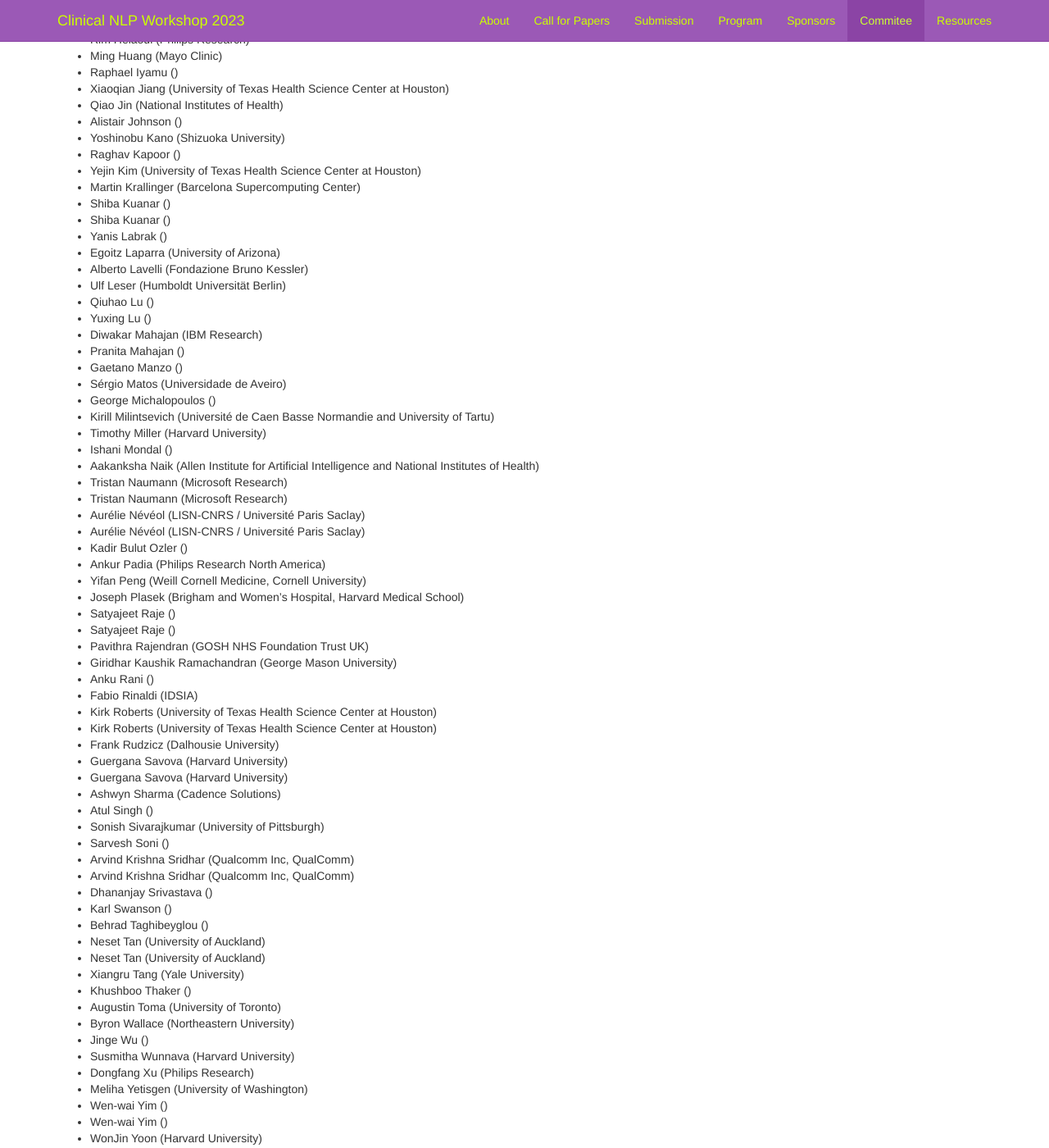
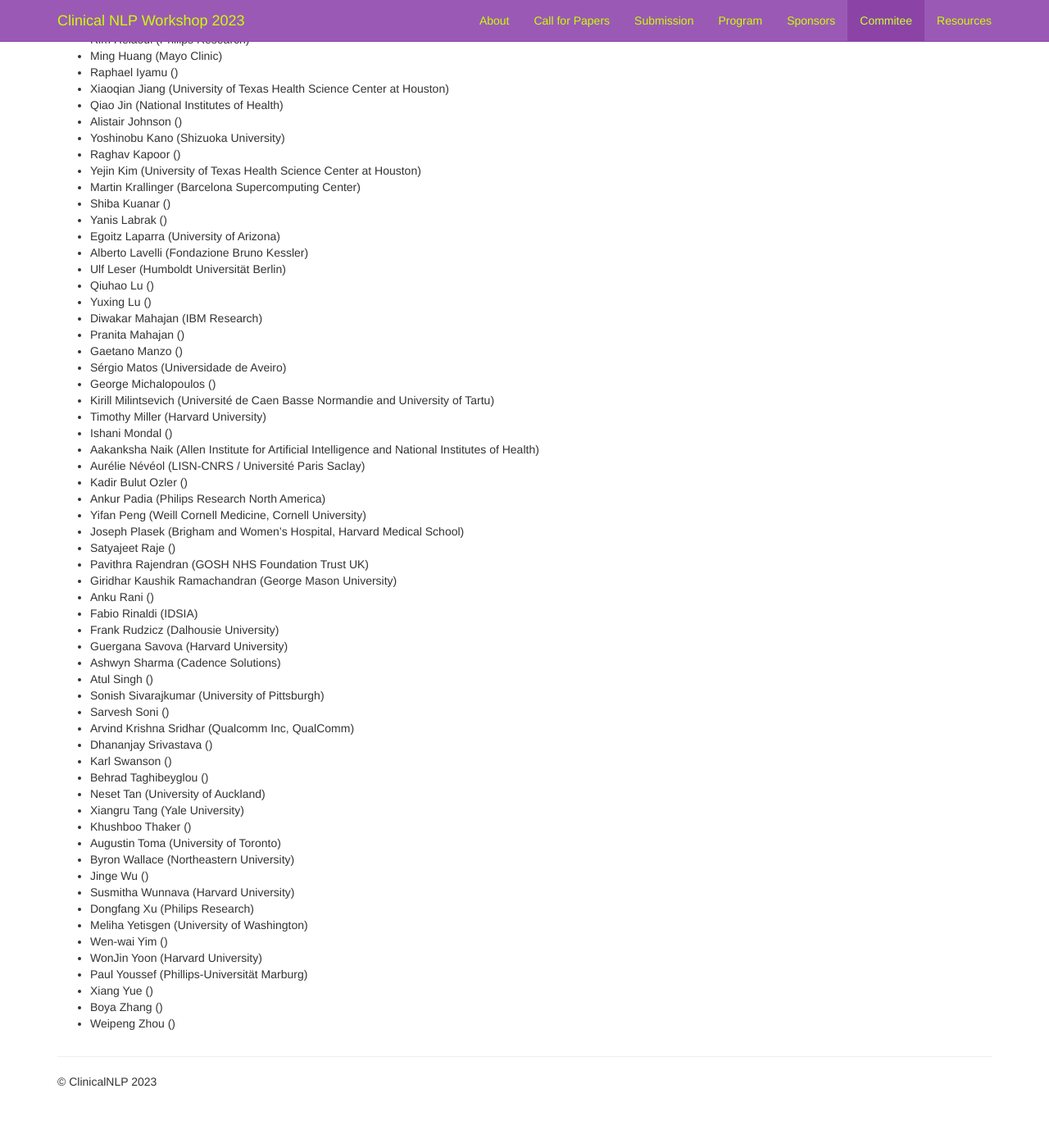
Before and after one commit to clinical-nlp/clinical-nlp.github.io, a Jekyll site: the page built from 2023/committee.md, in a window 1280 px wide and 1400 px high, scrolled down 964 px. Shown: the whole window at 82% size. Built offline with Jekyll 4.4.1, drawn with Linux system fonts in a browser that asks for light colours; nearby versions of some CDN libraries; comment, search, counter and statistics services are not loaded; after the commit the page ends 2323 px from its top, so only the background shows below that; some of the changed text lies outside the part shown.

Commit message:
Update program_committee.yml

```diff
--- a/_data/2023/program_committee.yml
+++ b/_data/2023/program_committee.yml
@@ -46,8 +46,7 @@
     first_name: Anna
     google_scholar_id: https://scholar.google.com.tw/citations?user=_Q1uzVYAAAAJ
     homepage: http://text-machine.cs.uml.edu
-    institution: University of Massachusetts, Lowell, University of Massachusetts
-      at Lowell and Amazon
+    institution: University of Massachusetts at Lowell and Amazon
     last_name: Rumshisky
     name: Anna Rumshisky
     semantic_scholar_id: https://www.semanticscholar.org/author/Anna-Rumshisky/1681193
@@ -343,12 +342,6 @@
     last_name: Kuanar
     name: Shiba Kuanar
     username: ~Shiba_Kuanar1
-  - emails: shiba.kuanar@mavs.uta.edu
-    first_name: Shiba
-    google_scholar_id: https://scholar.google.com/citations?user=hcR8BvgAAAAJ&hl=en
-    last_name: Kuanar
-    name: Shiba Kuanar
-    username: ~Shiba_Kuanar1
   - emails: yanis.labrak@univ-avignon.fr
     first_name: Yanis
     google_scholar_id: https://scholar.google.com/citations?user=DavIBZsJ4EgC&hl=fr&oi=ao
@@ -467,39 +460,6 @@
     name: Aakanksha Naik
     semantic_scholar_id: https://www.semanticscholar.org/author/Aakanksha-Naik/23175870
     username: ~Aakanksha_Naik1
-  - dblp_id: https://dblp.org/pid/148/5539
-    emails: tristan@microsoft.com
-    first_name: Tristan
-    google_scholar_id: https://scholar.google.com/citations?user=cjlSeqwAAAAJ&hl=en&oi=ao
-    homepage: https://www.microsoft.com/en-us/research/people/tristan/
-    institution: Microsoft Research
-    last_name: Naumann
-    name: Tristan Naumann
-    orcid: https://orcid.org/0000-0003-2150-1747
-    semantic_scholar_id: https://www.semanticscholar.org/author/Tristan-Naumann/40466858/
-    username: ~Tristan_Naumann1
-  - dblp_id: https://dblp.org/pid/148/5539
-    emails: tristan@microsoft.com
-    first_name: Tristan
-    google_scholar_id: https://scholar.google.com/citations?user=cjlSeqwAAAAJ&hl=en&oi=ao
-    homepage: https://www.microsoft.com/en-us/research/people/tristan/
-    institution: Microsoft Research
-    last_name: Naumann
-    name: Tristan Naumann
-    orcid: https://orcid.org/0000-0003-2150-1747
-    semantic_scholar_id: https://www.semanticscholar.org/author/Tristan-Naumann/40466858/
-    username: ~Tristan_Naumann1
-  - dblp_id: https://dblp.org/pid/37/3908
-    emails: aurelie.neveol@lisn.upsaclay.fr
-    first_name: Aurélie
-    google_scholar_id: https://scholar.google.com/citations?user=8uAT7BgAAAAJ&hl=fr
-    homepage: https://perso.limsi.fr/neveol
-    institution: LISN-CNRS / Université Paris Saclay
-    last_name: Névéol
-    name: Aurélie Névéol
-    orcid: https://orcid.org/0000-0002-1846-9144
-    semantic_scholar_id: https://www.semanticscholar.org/author/Aur%C3%A9lie-N%C3%A9v%C3%A9ol/1692256
-    username: ~Aurélie_Névéol1
   - dblp_id: https://dblp.org/pid/37/3908
     emails: aurelie.neveol@lisn.upsaclay.fr
     first_name: Aurélie
@@ -554,13 +514,6 @@
     last_name: Raje
     name: Satyajeet Raje
     username: ~Satyajeet_Raje1
-  - dblp_id: https://dblp.org/pid/04/11498.html
-    emails: satyajeet.raje@gmail.com
-    first_name: Satyajeet
-    google_scholar_id: https://scholar.google.com/citations?user=euvM3v0AAAAJ&hl=en
-    last_name: Raje
-    name: Satyajeet Raje
-    username: ~Satyajeet_Raje1
   - dblp_id: https://dblp.org/pid/185/5494
     emails: pavithra.rajendran@gosh.nhs.uk
     first_name: Pavithra
@@ -594,26 +547,6 @@
     name: Fabio Rinaldi
     orcid: http://orcid.org/0000-0001-5718-5462
     username: ~Fabio_Rinaldi1
-  - dblp_id: https://dblp.org/pid/59/1629
-    emails: kirkroberts@gmail.com
-    first_name: Kirk
-    google_scholar_id: https://scholar.google.com/citations?user=ukBG4CUAAAAJ&hl=en
-    institution: University of Texas Health Science Center at Houston
-    last_name: Roberts
-    name: Kirk Roberts
-    orcid: https://orcid.org/0000-0001-6525-5213
-    semantic_scholar_id: https://www.semanticscholar.org/author/Kirk-Roberts/1742509
-    username: ~Kirk_Roberts2
-  - dblp_id: https://dblp.org/pid/59/1629
-    emails: kirkroberts@gmail.com
-    first_name: Kirk
-    google_scholar_id: https://scholar.google.com/citations?user=ukBG4CUAAAAJ&hl=en
-    institution: University of Texas Health Science Center at Houston
-    last_name: Roberts
-    name: Kirk Roberts
-    orcid: https://orcid.org/0000-0001-6525-5213
-    semantic_scholar_id: https://www.semanticscholar.org/author/Kirk-Roberts/1742509
-    username: ~Kirk_Roberts2
   - dblp_id: https://dblp.org/pers/hd/r/Rudzicz:Frank
     emails: frank@dal.ca
     first_name: Frank
@@ -624,15 +557,6 @@
     name: Frank Rudzicz
     orcid: https://orcid.org/0000-0002-1139-3423
     username: ~Frank_Rudzicz2
-  - emails: guerganasavova@hotmail.com
-    first_name: Guergana
-    google_scholar_id: https://scholar.google.com/citations?user=9538Cr4AAAAJ&hl=en&oi=sra
-    institution: Harvard University
-    last_name: Savova
-    middle_name: K
-    name: Guergana K Savova
-    orcid: https://orcid.org/0000-0002-5887-200X
-    username: ~Guergana_K_Savova1
   - emails: guerganasavova@hotmail.com
     first_name: Guergana
     google_scholar_id: https://scholar.google.com/citations?user=9538Cr4AAAAJ&hl=en&oi=sra
@@ -677,13 +601,6 @@
     last_name: Sridhar
     name: Arvind Krishna Sridhar
     username: ~Arvind_Krishna_Sridhar1
-  - emails: arvindkrishna1997@gmail.com
-    first_name: Arvind Krishna
-    google_scholar_id: https://scholar.google.com/citations?user=bLD8eHoAAAAJ
-    institution: Qualcomm Inc, QualComm
-    last_name: Sridhar
-    name: Arvind Krishna Sridhar
-    username: ~Arvind_Krishna_Sridhar1
   - emails: dsrivast@iu.edu
     first_name: Dhananjay
     last_name: Srivastava
@@ -704,13 +621,6 @@
     last_name: Taghibeyglou
     name: Behrad Taghibeyglou
     username: ~Behrad_Taghibeyglou1
-  - emails: ntan607@aucklanduni.ac.nz
-    first_name: Neset
-    homepage: https://unidirectory.auckland.ac.nz/profile/neset-tan
-    institution: University of Auckland
-    last_name: Tan
-    name: Neset TAN
-    username: ~Neset_TAN1
   - emails: ntan607@aucklanduni.ac.nz
     first_name: Neset
     homepage: https://unidirectory.auckland.ac.nz/profile/neset-tan
@@ -793,24 +703,6 @@
     name: Wen-wai Yim
     semantic_scholar_id: https://www.semanticscholar.org/author/Wen-wai-Yim/38845771
     username: ~Wen-wai_Yim1
-  - dblp_id: https://dblp.org/pid/152/2666.html
-    emails: wenwaiyim@gmail.com
-    first_name: Wen-wai
-    google_scholar_id: https://scholar.google.com/citations?user=zLbXslcAAAAJ&hl=en
-    last_name: Yim
-    name: Wen-wai Yim
-    semantic_scholar_id: https://www.semanticscholar.org/author/Wen-wai-Yim/38845771
-    username: ~Wen-wai_Yim1
-  - emails: wonjin.yoon@childrens.harvard.edu
-    first_name: WonJin
-    google_scholar_id: https://scholar.google.com/citations?user=7xuGLSoAAAAJ
-    homepage: http://wonjin.info
-    institution: Harvard University
-    last_name: Yoon
-    name: WonJin Yoon
-    orcid: https://orcid.org/0000-0002-6435-548X
-    semantic_scholar_id: https://www.semanticscholar.org/author/Wonjin-Yoon/51433082
-    username: ~WonJin_Yoon1
   - emails: wonjin.yoon@childrens.harvard.edu
     first_name: WonJin
     google_scholar_id: https://scholar.google.com/citations?user=7xuGLSoAAAAJ
```
